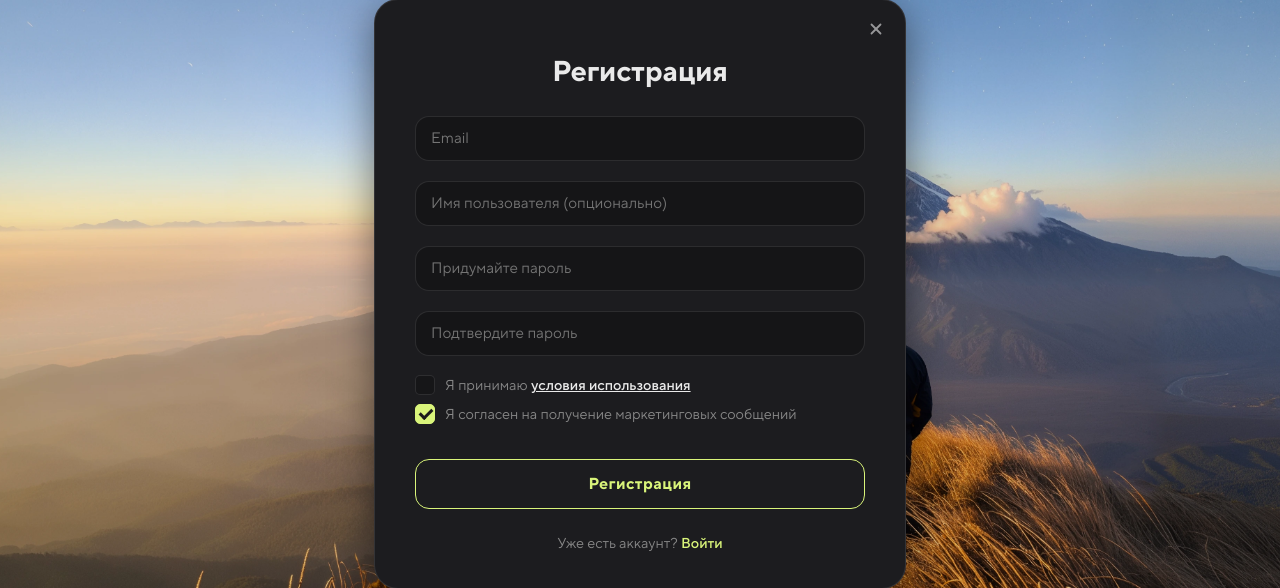
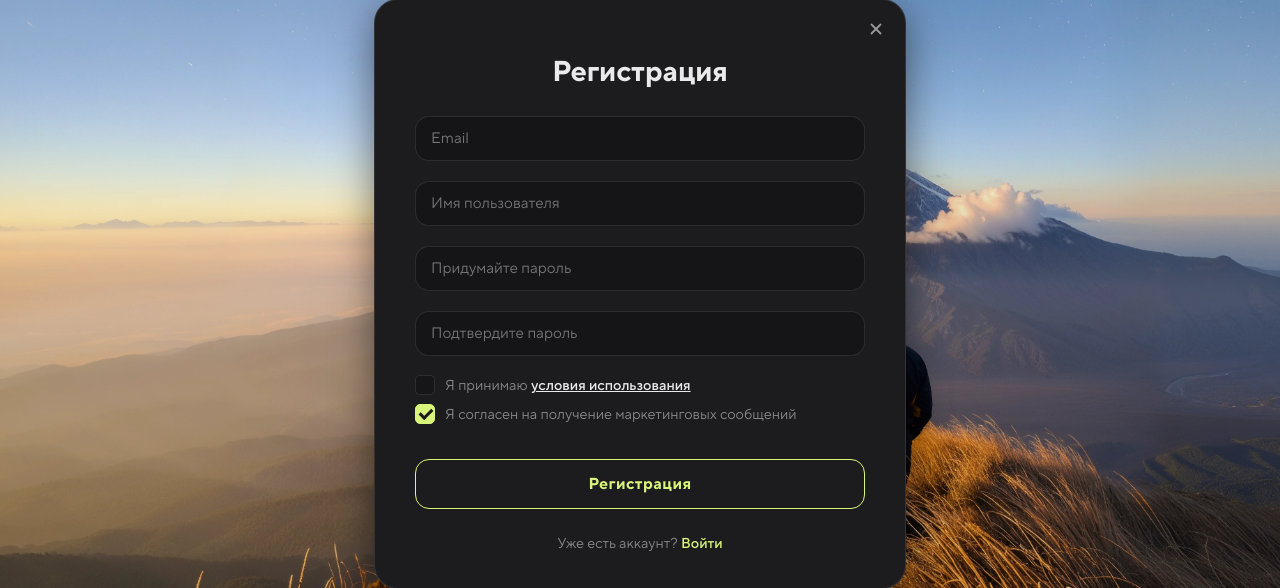
Before and after one commit to labprototypes/render-direct-project, a Flask app: page /register in a window 1280 px wide. Shown: the part 106-694 px from the top of the page. Run offline with Flask 3, Linux system fonts and the light colour scheme.

Commit message:
Update custom_register_user.html

```diff
--- a/templates/custom_register_user.html
+++ b/templates/custom_register_user.html
@@ -17,7 +17,8 @@
 
     <div class="form-group">
         {{ form.username.label(style="display: none;") }}
-        {{ form.username(class="form-control", placeholder="Имя пользователя (опционально)") }}
+        {# FIX: Убрали "(опционально)" из плейсхолдера #}
+        {{ form.username(class="form-control", placeholder="Имя пользователя") }}
         {% for error in form.username.errors %}
             <div class="help-block">{{ error }}</div>
         {% endfor %}
```
